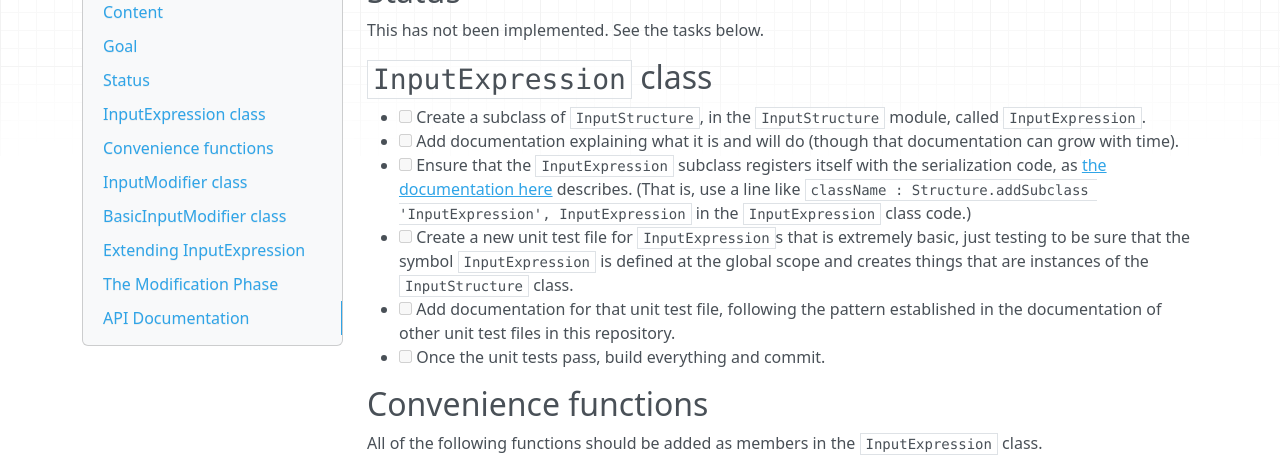
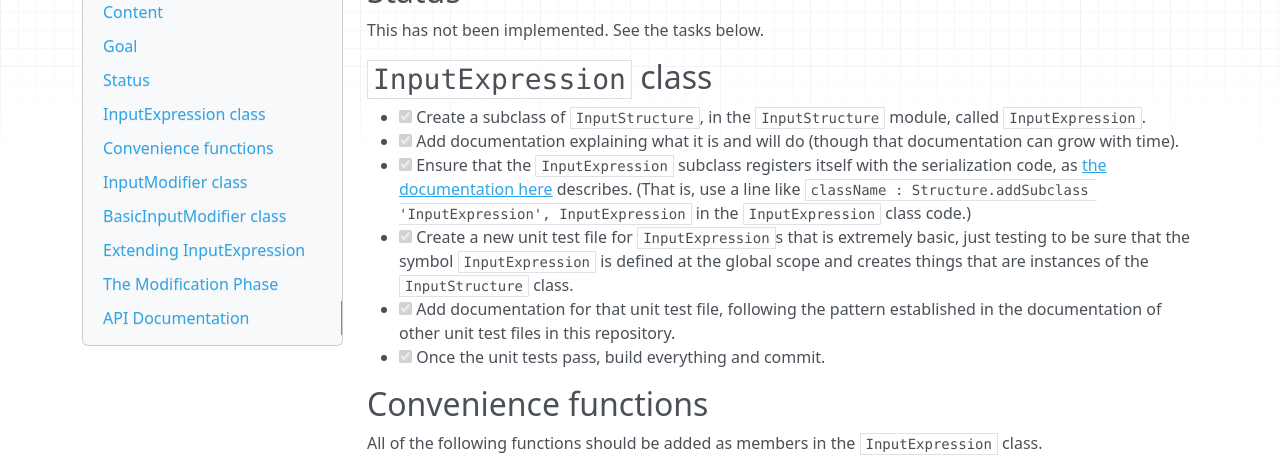
Before and after one commit to lurchmath/lde, an MkDocs documentation site: the page built from docs/phase4-modification.md, in a window 1280 px wide and 900 px high, scrolled down 372 px. Shown: the part 150-606 px from the top of the window. Built offline with MkDocs 1.6.1, drawn with Linux system fonts in a browser that asks for light colours; nearby versions of some CDN libraries; old or Windows-style settings are respelled for this version of MkDocs.

```diff
--- a/docs/phase4-modification.md
+++ b/docs/phase4-modification.md
@@ -23,24 +23,24 @@ This has not been implemented.  See the tasks below.
 
 ## `InputExpression` class
 
- * [ ] Create a subclass of `InputStructure`, in the `InputStructure`
+ * [x] Create a subclass of `InputStructure`, in the `InputStructure`
    module, called `InputExpression`.
- * [ ] Add documentation explaining what it is and will do (though that
+ * [x] Add documentation explaining what it is and will do (though that
    documentation can grow with time).
- * [ ] Ensure that the `InputExpression` subclass registers itself with the
+ * [x] Ensure that the `InputExpression` subclass registers itself with the
    serialization code, as
    [the documentation here](https://github.com/lurchmath/lde/blob/master/src/structure.litcoffee#registering-class-names)
    describes.  (That is, use a line like
    `className : Structure.addSubclass 'InputExpression', InputExpression` in
    the `InputExpression` class code.)
- * [ ] Create a new unit test file for `InputExpression`s that is extremely
+ * [x] Create a new unit test file for `InputExpression`s that is extremely
    basic, just testing to be sure that the symbol `InputExpression` is
    defined at the global scope and creates things that are instances of the
    `InputStructure` class.
- * [ ] Add documentation for that unit test file, following the pattern
+ * [x] Add documentation for that unit test file, following the pattern
    established in the documentation of other unit test files in this
    repository.
- * [ ] Once the unit tests pass, build everything and commit.
+ * [x] Once the unit tests pass, build everything and commit.
 
 ## Convenience functions
 
```
Also changed, not shown: site/index.html, site/phase4-modification/index.html, site/sitemap.xml, 5 other files.
